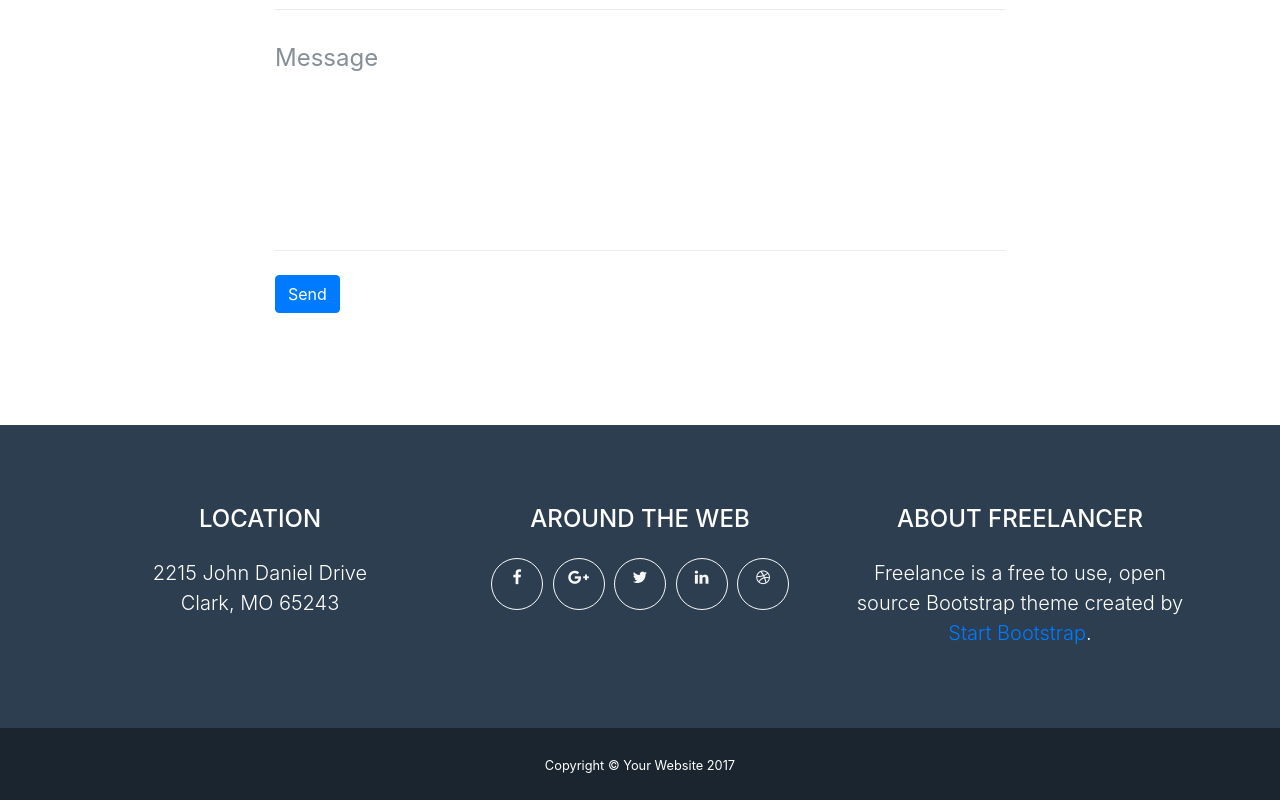
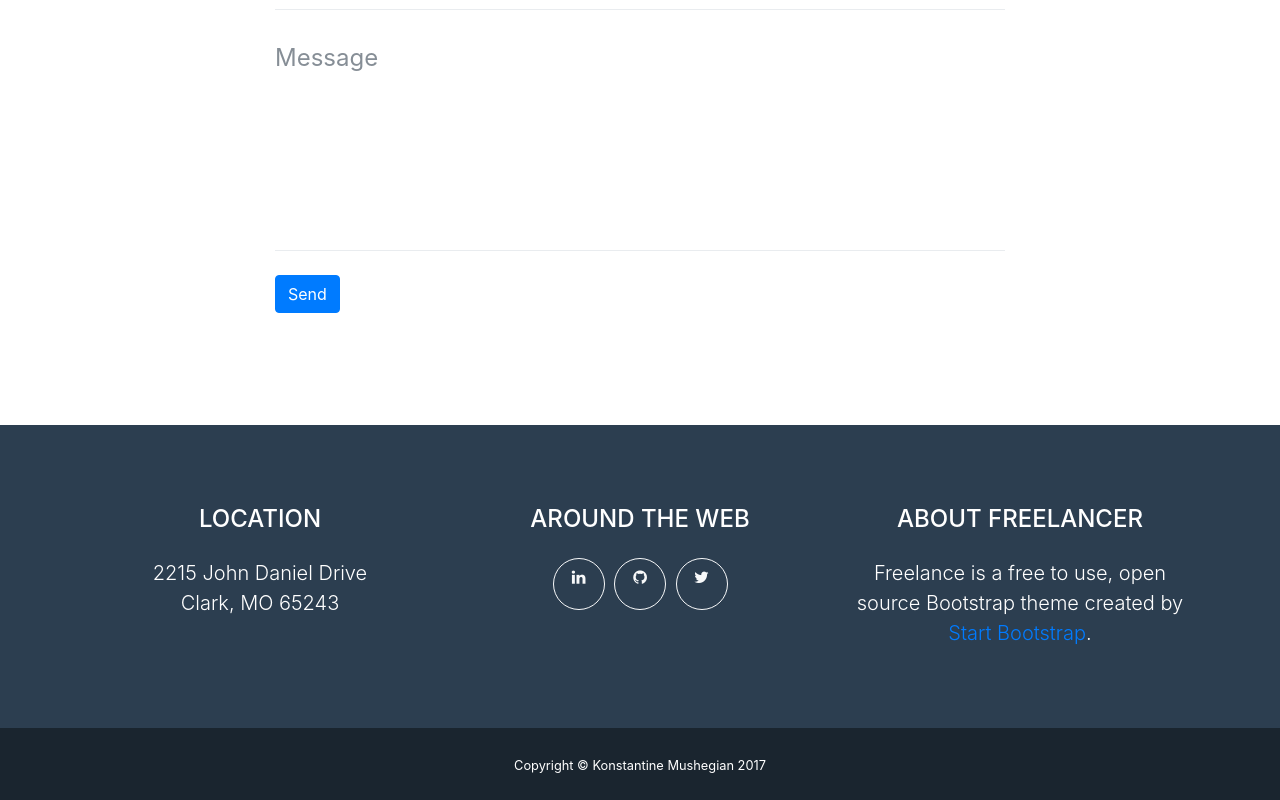
Before and after one commit to kmushegi/kmushegi.github.io, a website with bundled scripts: page index.html in a window 1280 px wide. Shown: the part 2703-3503 px from the top of the page. Built offline with nearby package versions, Linux system fonts and the light colour scheme.

Commit message:
add social links

```diff
--- a/index.html
+++ b/index.html
@@ -210,28 +210,18 @@
             <h4 class="text-uppercase mb-4">Around the Web</h4>
             <ul class="list-inline mb-0">
               <li class="list-inline-item">
-                <a class="btn btn-outline-light btn-social text-center rounded-circle" href="#">
-                  <i class="fa fa-fw fa-facebook"></i>
-                </a>
-              </li>
-              <li class="list-inline-item">
-                <a class="btn btn-outline-light btn-social text-center rounded-circle" href="#">
-                  <i class="fa fa-fw fa-google-plus"></i>
-                </a>
-              </li>
-              <li class="list-inline-item">
-                <a class="btn btn-outline-light btn-social text-center rounded-circle" href="#">
-                  <i class="fa fa-fw fa-twitter"></i>
-                </a>
-              </li>
-              <li class="list-inline-item">
-                <a class="btn btn-outline-light btn-social text-center rounded-circle" href="#">
+                <a class="btn btn-outline-light btn-social text-center rounded-circle" href="https://www.linkedin.com/in/kmushegian/">
                   <i class="fa fa-fw fa-linkedin"></i>
                 </a>
               </li>
               <li class="list-inline-item">
-                <a class="btn btn-outline-light btn-social text-center rounded-circle" href="#">
-                  <i class="fa fa-fw fa-dribbble"></i>
+                <a class="btn btn-outline-light btn-social text-center rounded-circle" href="https://github.com/kmushegi">
+                  <i class="fa fa-fw fa-github"></i>
+                </a>
+              </li>
+              <li class="list-inline-item">
+                <a class="btn btn-outline-light btn-social text-center rounded-circle" href="https://github.com/kmushegi">
+                  <i class="fa fa-fw fa-twitter"></i>
                 </a>
               </li>
             </ul>
@@ -247,7 +237,7 @@
 
     <div class="copyright py-4 text-center text-white">
       <div class="container">
-        <small>Copyright &copy; Your Website 2017</small>
+        <small>Copyright &copy; Konstantine Mushegian 2017</small>
       </div>
     </div>
 
```
